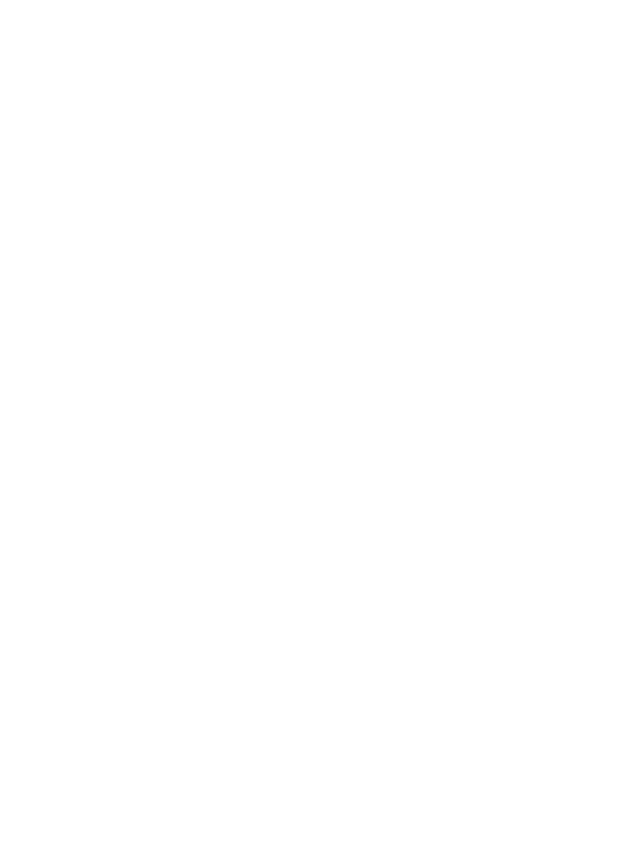
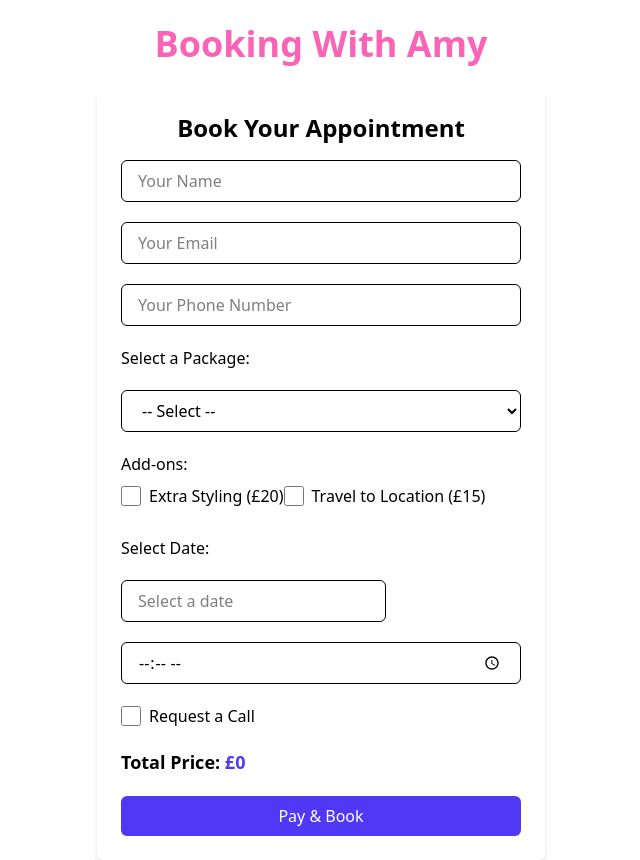
Before and after one commit to FarhanaUK/Amy-s-Mehndi, a React (Vite) app: page / in a window 1280 px wide. Shown: the whole page, without its empty margins (319-959 px from the left). Before the commit the page ends 800 px from the top, so only its background shows below. Built offline with nearby package versions, Linux system fonts and the light colour scheme.

Commit message:
form created

```diff
--- a/package.json
+++ b/package.json
@@ -11,7 +11,9 @@
   },
   "dependencies": {
     "@tailwindcss/vite": "^4.1.11",
+    "date-fns": "^4.1.0",
     "react": "^19.1.0",
+    "react-datepicker": "^8.4.0",
     "react-dom": "^19.1.0",
     "react-router-dom": "^7.7.1",
     "tailwindcss": "^4.1.11"
--- a/src/App.jsx
+++ b/src/App.jsx
@@ -1,14 +1,14 @@
-
+import BookingForm from "./BookingForm"
 
 
 function App() {
 
 
   return (
-    <>
-
-
-    </>
+     <div>
+      <h1 className="text-4xl font-bold text-pink-400 flex justify-center py-6">Booking With Amy</h1>
+      <BookingForm />
+    </div>
   )
 }
 
--- /dev/null
+++ b/src/BookingForm.jsx
@@ -0,0 +1,175 @@
+// src/BookingForm.jsx
+import React, { useState } from "react";
+import DatePicker from "react-datepicker";
+import "react-datepicker/dist/react-datepicker.css";
+
+function BookingForm() {
+  const [formData, setFormData] = useState({
+    name: "",
+    email: "",
+    phone: "",
+    package: "",
+    addOns: [],
+    date: null,
+    time: "",
+    callRequested: false,
+    callTimes: "",
+  });
+
+  const packages = [
+    { name: "Basic", price: 50 },
+    { name: "Premium", price: 100 },
+    { name: "Luxury", price: 150 },
+  ];
+
+  const addOnOptions = [
+    { name: "Extra Styling", price: 20 },
+    { name: "Travel to Location", price: 15 },
+  ];
+
+  const handleChange = (e) => {
+    const { name, value, type, checked } = e.target;
+
+    if (type === "checkbox" && name === "addOns") {
+      setFormData((prev) => ({
+        ...prev,
+        addOns: checked
+          ? [...prev.addOns, value]
+          : prev.addOns.filter((item) => item !== value),
+      }));
+    } else if (type === "checkbox" && name === "callRequested") {
+      setFormData((prev) => ({ ...prev, callRequested: checked }));
+    } else {
+      setFormData((prev) => ({ ...prev, [name]: value }));
+    }
+  };
+
+  const totalPrice =
+    (packages.find((p) => p.name === formData.package)?.price || 0) +
+    addOnOptions
+      .filter((opt) => formData.addOns.includes(opt.name))
+      .reduce((acc, item) => acc + item.price, 0);
+
+  return (
+    <form className="max-w-md mx-auto p-6 bg-white rounded-md shadow-md space-y-5">
+      <h2 className="text-2xl font-semibold text-center mb-4">Book Your Appointment</h2>
+
+      <input
+        type="text"
+        name="name"
+        placeholder="Your Name"
+        value={formData.name}
+        onChange={handleChange}
+        required
+        className="w-full px-4 py-2 border rounded-md focus:outline-none focus:ring-2 focus:ring-indigo-500"
+      />
+
+      <input
+        type="email"
+        name="email"
+        placeholder="Your Email"
+        value={formData.email}
+        onChange={handleChange}
+        required
+        className="w-full px-4 py-2 border rounded-md focus:outline-none focus:ring-2 focus:ring-indigo-500"
+      />
+
+      <input
+        type="tel"
+        name="phone"
+        placeholder="Your Phone Number"
+        value={formData.phone}
+        onChange={handleChange}
+        required
+        className="w-full px-4 py-2 border rounded-md focus:outline-none focus:ring-2 focus:ring-indigo-500"
+      />
+
+      <label className="block font-medium">Select a Package:</label>
+      <select
+        name="package"
+        value={formData.package}
+        onChange={handleChange}
+        required
+        className="w-full px-4 py-2 border rounded-md focus:outline-none focus:ring-2 focus:ring-indigo-500"
+      >
+        <option value="">-- Select --</option>
+        {packages.map((pkg) => (
+          <option key={pkg.name} value={pkg.name}>
+            {pkg.name} (£{pkg.price})
+          </option>
+        ))}
+      </select>
+
+      <fieldset className="space-y-2">
+        <legend className="font-medium">Add-ons:</legend>
+        {addOnOptions.map((opt) => (
+          <label key={opt.name} className="inline-flex items-center space-x-2">
+            <input
+              type="checkbox"
+              name="addOns"
+              value={opt.name}
+              checked={formData.addOns.includes(opt.name)}
+              onChange={handleChange}
+              className="form-checkbox h-5 w-5 text-indigo-600"
+            />
+            <span>{opt.name} (£{opt.price})</span>
+          </label>
+        ))}
+      </fieldset>
+
+      <label className="block font-medium">Select Date:</label>
+      <DatePicker
+        selected={formData.date}
+        onChange={(date) => setFormData((prev) => ({ ...prev, date }))}
+        minDate={new Date()}
+        required
+        className="w-full px-4 py-2 border rounded-md focus:outline-none focus:ring-2 focus:ring-indigo-500"
+        placeholderText="Select a date"
+      />
+
+      <input
+        type="time"
+        name="time"
+        value={formData.time}
+        onChange={handleChange}
+        required
+        className="w-full px-4 py-2 border rounded-md focus:outline-none focus:ring-2 focus:ring-indigo-500"
+      />
+
+      <label className="inline-flex items-center space-x-2">
+        <input
+          type="checkbox"
+          name="callRequested"
+          checked={formData.callRequested}
+          onChange={handleChange}
+          className="form-checkbox h-5 w-5 text-indigo-600"
+        />
+        <span>Request a Call</span>
+      </label>
+
+      {formData.callRequested && (
+        <input
+          type="text"
+          name="callTimes"
+          placeholder="When are you available for a call?"
+          value={formData.callTimes}
+          onChange={handleChange}
+          className="w-full px-4 py-2 border rounded-md focus:outline-none focus:ring-2 focus:ring-indigo-500"
+        />
+      )}
+
+      <p className="text-lg font-semibold">
+        Total Price: <span className="text-indigo-600">£{totalPrice}</span>
+      </p>
+
+      <button
+        type="submit"
+        className="w-full bg-indigo-600 text-white py-2 rounded-md hover:bg-indigo-700 transition"
+      >
+        Pay & Book
+      </button>
+    </form>
+  );
+}
+
+export default BookingForm;
```
Also changed, not shown: 1 other file (tests, documents, lock files or other folders).
